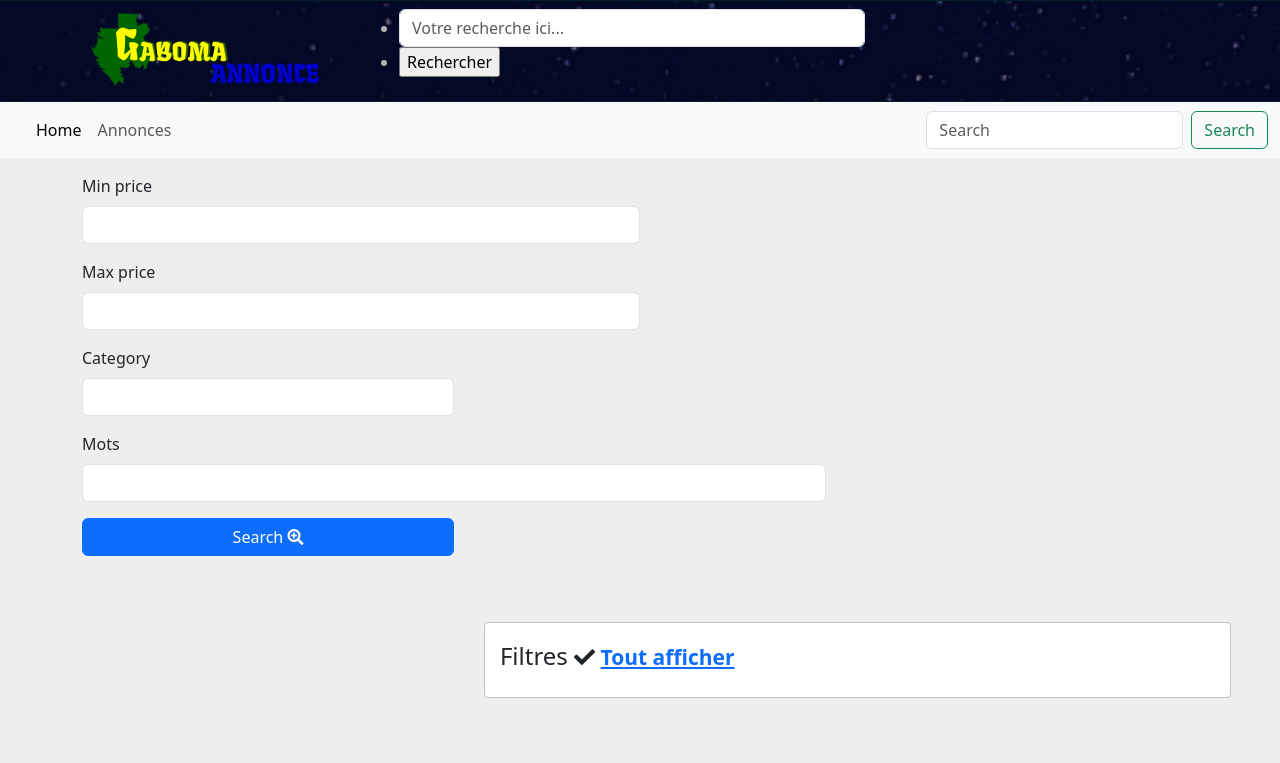
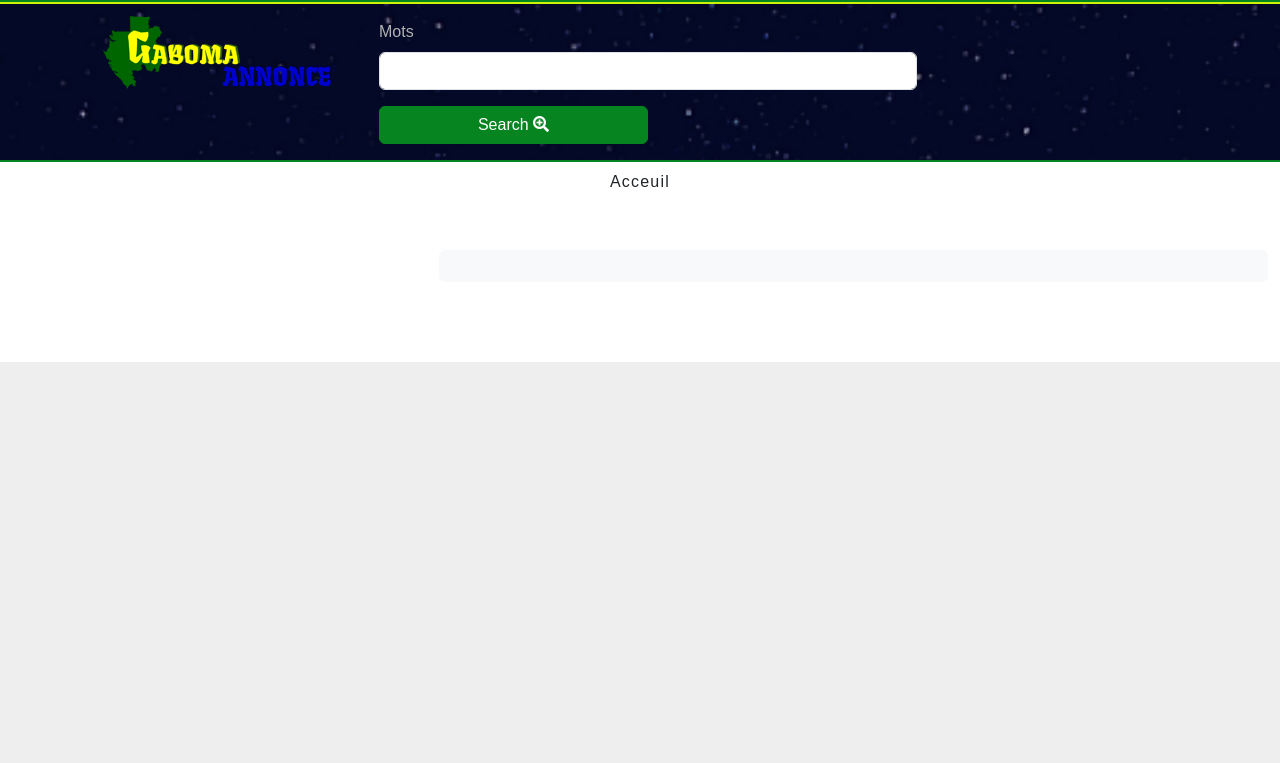
Before and after one commit to tkr-code/gaboma-annonce, a Symfony app: template templates/main/annonce/index.html.twig in a window 1280 px wide. Shown: the top 763 px of the page. Run offline with Twig, Linux system fonts and the light colour scheme; the template is opened without the code that fills it, so the values that code supplies are empty; form fields are guessed from the names that the template uses; some libraries are stand-ins or nearby versions.

Commit message:
gestion category 90 et gestion annonce 50 prod

```diff
--- /dev/null
+++ b/public/css/gaboma-annonce.css
@@ -0,0 +1,92 @@
+ body {
+        background: #eee
+    }
+
+    .ratings i {
+        font-size: 16px;
+        color: red
+    }
+
+    .strike-text {
+        color: red;
+        text-decoration: line-through
+    }
+
+    .product-image {
+        width: 100%
+    }
+
+    .dot {
+        height: 7px;
+        width: 7px;
+        margin-left: 6px;
+        margin-right: 6px;
+        margin-top: 3px;
+        background-color: blue;
+        border-radius: 50%;
+        display: inline-block
+    }
+
+    .spec-1 {
+        color: #938787;
+        font-size: 15px
+    }
+
+    h5 {
+        font-weight: 400
+    }
+
+    .para {
+        font-size: 16px
+    }
+
+    a {
+        color: #212529 !important;
+        letter-spacing: 1.2px
+    }
+*{
+  font-family: 'Montserrat', sans-serif
+}
+  header {
+    background: url('../img/icons/gaboma-icon.png') no-repeat;
+    background-position-x: 0%;
+    background-position-y: 0%;
+    background-size: auto;
+    background-size: cover;
+    background-position: center top;
+    /* color: #b3b3b3;
+    border-top: 1px solid #012026;
+    border-bottom: 1px solid #012026;
+    padding: 8px 0;
+    height: 95px; */
+  }
+  .header-top {
+    color: #b3b3b3;
+    padding: 8px 0;
+    min-height: 95px;
+  }
+  .drapeau {
+    border-top: 2px solid #068420;
+    border-bottom: 2px solid #ccf40b;
+  }
+  .btn-primary{
+      border-color: #068420!important;
+      background-color: #068420!important;
+  }
+  .btn-primary:hover{
+      border-color: #ccf40b!important;
+      background-color: #ccf40b!important;
+  }
+  nav.navbar.navbar-expand-lg.navbar-light.bg-light{
+      background-color: white!important;
+      border-top: 2px solid #068420!important;
+      padding-top: 0!important;
+      padding-bottom: 0!important;
+  }
+    .nav-item.active{
+        background-color: #068420!important;
+        color: #fff!important;
+  }
+    .nav-item.active a{
+        color: #fff!important;
+  }
--- a/src/DataFixtures/CategoriFixtures.php
+++ b/src/DataFixtures/CategoriFixtures.php
@@ -25,11 +25,12 @@ class CategoriFixtures extends Fixture implements DependentFixtureInterface
         foreach($categories as $key =>  $v){
             $categorie = new Category();
                 $categorie->setName($v);
-                $categorie->setParent($this->getReference('parent_Informatiques'))
+                $categorie->setParent($this->getReference('parent_Multimédiats'))
                 ->setIsActive(true);
                 $manager->persist($categorie);
                 $this->addReference('categorie_'.$key,$categorie);
         }
+
         $manager->flush();
     }
 
--- a/src/Entity/Category.php
+++ b/src/Entity/Category.php
@@ -55,6 +55,10 @@ class Category
     public function getName(): ?string
     {
         return $this->name;
+    }
+    public function getSlug(): ?string
+    {
+        return str_replace(' ','_',$this->name);
     }
 
     public function setName(string $name): self
--- a/src/Repository/AnnonceRepository.php
+++ b/src/Repository/AnnonceRepository.php
@@ -42,6 +42,12 @@ class AnnonceRepository extends ServiceEntityRepository
         ->getQuery()
         ->getResult()
         ;
+    }
+    public function parentCategorie(string $parentCategorie){
+        $query = $this->query()
+        // ->add()
+        ;
+        return $query->getQuery();
     }
         /**
      * Recheche les articles en fonctions du formulaire
--- /dev/null
+++ b/src/help/help.txt
@@ -0,0 +1 @@
+app.request.attributes.get('_route')
--- a/src/Controller/Admin/AdminController.php
+++ b/templates/macros/search1.html.twig
@@ -1,32 +1,22 @@
-<?php
-
-namespace App\Controller\Admin;
-
-use App\Repository\AnnonceRepository;
-use App\Repository\UserRepository;
-use Symfony\Bundle\FrameworkBundle\Controller\AbstractController;
-use Symfony\Component\HttpFoundation\Response;
-use Symfony\Component\Routing\Annotation\Route;
-use Symfony\Contracts\Translation\TranslatorInterface;
-
-class AdminController extends AbstractController
-{
-    private $translator;
-    public function __construct(TranslatorInterface $translatorInterface)
-    {
-     $this->translator = $translatorInterface;
-    }
-    /**
-     * @Route("/admin/", name="admin")
-     */
-    public function index(UserRepository $userRepository, AnnonceRepository $annonceRepository): Response
-    {
-        return $this->render('admin/index.html.twig', [
-            'parent_page' =>$this->translator->trans('Dashboard'),
-            'en_attente'=>$annonceRepository->etat('En attente'),
-            'mes_annonces'=>$annonceRepository->user($this->getUser()),
-            'annonces'=>$annonceRepository->findAll(),
-            'nb_users'=>count($userRepository->findAll())
-        ]);
-    }
-}
+{% macro search(form) %}
+<div class="rounded py-2">
+    <div class="container">
+        {{ form_start(form,{action:path('annonces'), attr:{
+            id:'search-form'
+        } }) }}
+        <div class="row">
+            <div class="col-lg-12">
+                <div class="form-row ">
+                    <div class="col-md-8 col-12">
+                    {{ form_row(form.mots)}}
+                    </div>
+                    <div class="col-md-4 col-12">
+                        <button class="btn w-100 btn-primary">{% trans %}Search{% endtrans %} <i class="fa fa-search-plus" aria-hidden="true"></i> </button>
+                    </div>
+                </div>
+            </div>
+        </div>
+        {{ form_end(form) }}
+    </div>
+</div>
+{% endmacro %}
--- /dev/null
+++ b/templates/macros/select2.html.twig
@@ -0,0 +1,20 @@
+{% macro css(params) %}
+    <!-- select2 -->
+    <link rel="stylesheet" href="{{ asset('vendor/select2/css/select2.min.css') }}">
+    <link rel="stylesheet" href="{{ asset('vendor/select2-bootstrap4-theme/select2-bootstrap4.min.css') }}">
+{% endmacro %}
+
+{% macro js(params) %}
+    <!-- select2 -->
+    <script src="{{ asset('vendor/select2/js/select2.full.min.js') }}"></script>
+{% endmacro %}
+{% macro script(id = 'select') %}
+  <script>
+    $(document).ready(function () {
+      //Initialize Select2 Elements
+      $('{{id}}').select2({
+        theme: 'bootstrap4'
+      })
+    })
+  </script>
+{% endmacro %}
--- a/templates/main/annonce/_annonce.html.twig
+++ b/templates/main/annonce/_annonce.html.twig
@@ -16,26 +16,21 @@
             </div>
             <p class="text-justify para mb-0">{{ item.content|slice(0,85) }} {{ item.content|length > 85 ? '[...]':''}} <br></p>
             <div class="mb-1 spec-1">
-                <span>Informatique</span> | <span><i class="fa fa-camera" aria-hidden="true"></i> Image </span> 3 |
-                 <span><i class="fa fa-eye" aria-hidden="true"></i> Vue </span>: 10
+                <span>{{item.category.name}}</span> | <span><i class="fa fa-camera text-dark" aria-hidden="true"></i> </span> {{item.images|length}} |
+                 <span><i class="fa fa-eye text-dark" aria-hidden="true"></i> Vue </span>: 10
                 <br>
-
-                <span><i class="fas fa-map-marked-alt"></i> Adresse: Dakar - sacre coeur 2</span> <br>
-                <span><i class="fa fa-calendar" aria-hidden="true"></i> Publié le vendredi 26 novembre 2021</span>
+                <span><i class="fas fa-map-marked-alt text-dark"></i> Dakar - sacré coeur 2 le 09/01/2022</span>
             </div>
         </a>
     </div>
     <div class="align-items-center align-content-center col-md-4 border-left mt-1">
         <h6 class="text-success">Professionnel</h6>
         <div class="d-flex flex-column mt-1">
-            <button class="btn btn-primary btn-sm" type="button">Message</button>
-            <button class="btn btn-success mt-2 btn-sm" type="button">Message Whatsapp</button>
+            <button class="btn btn-primary btn-sm" type="button"><i class="fa fa-comments" aria-hidden="true"></i> Message</button>
+            <button class="btn btn-success mt-2 btn-sm" type="button"> <i class="fab fa-whatsapp    "></i> Message Whatsapp</button>
             <button class="btn btn-outline-primary btn-sm mt-2" type="button">
                 Appeller
             </button>
-            <div class="bg-light mt-1 p-2 rounded">
-                +221 78 127 82 88 | +221 249 55 92
-            </div>
         </div>
     </div>
 </div>
--- a/templates/main/annonce/index.html.twig
+++ b/templates/main/annonce/index.html.twig
@@ -1,84 +1,61 @@
 {% extends "main/base.html.twig" %}
-{% import "macros/search.html.twig" as search %}
 
 {% block title %}Toutes les annonces{% endblock %}
 {% block body %}
-<style>
-    body {
-        background: #eee
-    }
-
-    .ratings i {
-        font-size: 16px;
-        color: red
-    }
-
-    .strike-text {
-        color: red;
-        text-decoration: line-through
-    }
-
-    .product-image {
-        width: 100%
-    }
-
-    .dot {
-        height: 7px;
-        width: 7px;
-        margin-left: 6px;
-        margin-right: 6px;
-        margin-top: 3px;
-        background-color: blue;
-        border-radius: 50%;
-        display: inline-block
-    }
-
-    .spec-1 {
-        color: #938787;
-        font-size: 15px
-    }
-
-    h5 {
-        font-weight: 400
-    }
-
-    .para {
-        font-size: 16px
-    }
-</style>
-{{ search.search(form) }}
-<div class="row">
+<div class="row bg-white">
     <div class="col-md-4">
 
     </div>
     <div class="col-md-8">
-        <div class="container-fluid mt-5 mb-5">
-            <div class="d-flex justify-content-center row">
-                <div class="col-md-11 col-11">
+        <div class="container-fluid my-5 rounded">
+            <div class="d-flex justify-content-center  row">
+                <div class="col-md-12 bg-light rounded py-3 mb-3">
                     <div class="filtres">
-                    {% if parent %}
-                        <h4>{{ parent }}</h4>
-                    {% endif %}
-                        <div style="border:1px solid #c3c3c3; background:#fff;margin:2px; border-radius:4px; padding:15px">
-                            <fieldset>
-                                <legend>Filtres
-                                    <small>
-                                        <i class="fa fa-check colorChecked"></i>
-                                        <a href="#" style="font-weight:bold">Tout
-                                            afficher</a>
-                                    </small>
-                                </legend>
-                                <div class="row">
-                                    {% for item in parents %}
-                                    <div class="col-xs-6 col-md-4 col-lg-3">
-                                        <i class="fa fa-square-o colorChecked"></i>
-                                        <a href="{{ path('annonces_categorie',{parent:item.name|lower}) }}">{{ item.name }}</a>
-                                    </div>
-                                    {% endfor %}
+                        {% if app.request.attributes.get('_route') == 'annonces_parent' or app.request.attributes.get('_route') == 'annonces_categorie' %}
+                        <label for="">CATEGORIES</label>
+                        {# <select style="width:50%" class="custom-select mx-2" onChange="location=this.options[selectedIndex].value;">
+                            <option value="" selected>Catégories</option>
+                            {% for item in parents %}
+                            <option {{ item.name|lower == parent.name|lower ? 'selected' : '' }}
+                                value="{{ path('annonces_parent',{parent:item.name|lower}) }}">
+                                {{item.name}}
+                            </option>
+                            {% endfor %}
+                        </select> #}
+                        <div
+                            style="margin:2px; border-radius:4px; padding:15px">
+                            <div class="row">
+                                <div class="col-md-12">
+                                    <h4>{{ parent.name|upper }}</h4>
                                 </div>
-                            </fieldset>
+                                {% for item in parent.categories %}
+                                <div class="col-xs-6 col-md-4 col-lg-3">
+                                    <i class="fa fa-square-o colorChecked"></i>
+                                    <a
+                                        href="{{ path('annonces_categorie',{parent:item.parent.name|lower, categorie:item.name|lower}) }}">{{
+                                        item.name ~ item.id }}</a>
+                                </div>
+                                {% endfor %}
+                            </div>
                         </div>
+                        {% endif %}
+                        {# {% if app.request.attributes.get('_route') == 'annonces_categorie' %}
+                        <legend>{{parent.name|upper}} </legend>
+                        <div class="row">
+                            <div class="col-md-12"></div>
+                            {% for item in parent.categories %}
+                            <div class="col-xs-6 col-md-4 col-lg-3">
+                                <i class="fa fa-square-o colorChecked"></i>
+                                <a
+                                    href="{{ path('annonces_categorie',{parent:item.parent.name|lower,categorie:item.slug|lower}) }}">{{
+                                    item.name }}</a>
+                            </div>
+                            {% endfor %}
+                        </div>
+                        {% endif %} #}
                     </div>
+                </div>
+                <div class="col-md-12 col-12 ">
                     {{ include ("main/annonce/_annonce.html.twig",{items:annonces} ) }}
                 </div>
                 <div class="pagination p-2">
@@ -89,3 +66,11 @@
     </div>
 </div>
 {% endblock %}
+
+{% block javascripts %}
+<script>
+    $(document).ready(function () {
+    //    alert('dffd')
+    })
+</script>
+{% endblock %}
--- a/templates/main/base.html.twig
+++ b/templates/main/base.html.twig
@@ -1,3 +1,6 @@
+{% import "macros/search1.html.twig" as search %}
+{% import "macros/select2.html.twig" as select2 %}
+
 <!doctype html>
 <html lang="en">
 
@@ -9,24 +12,14 @@
   <link rel="stylesheet" href="{{ asset('vendor/bootstrap/css/bootstrap.css') }}">
   <!-- font-awesome -->
   <link rel="stylesheet" href="{{ asset('vendor/fontawesome-free/css/all.min.css') }}">
+  <!-- style gaboma annonce -->
+  <link rel="stylesheet" href="{{asset('css/gaboma-annonce.css')}}">
+  {{ select2.css() }}
   {% block head %}{% endblock %}
 
   <title>{{ app_name }} - {% block title %}Welcome!{% endblock %}</title>
 </head>
 <style>
-  .header-top {
-    background: url('../img/icons/gaboma-icon.png') no-repeat;
-    background-position-x: 0%;
-    background-position-y: 0%;
-    background-size: auto;
-    background-size: cover;
-    background-position: center top;
-    color: #b3b3b3;
-    border-top: 1px solid #012026;
-    border-bottom: 1px solid #012026;
-    padding: 8px 0
-  }
-
   .main-search {}
 
   .a-detail:hover {
@@ -36,59 +29,56 @@
 
 <body>
   <header>
+    <div class="drapeau"></div>
     <div class="header-top">
       <div class="container">
-        <div class="row">
-          <div class="col-sm-3">
-            <div class="logo"><a href="/"><img src="{{ asset('img/icons/logo.png') }}" alt="Torrent"></a></div>
-          </div>
-          <div class="col-sm-9">
-            <div class="main-search">
-              <form class="form" method="POST">
-                <ul>
-                  <li class="col-sm-7" style="padding:0; margin:0">
-                    <input type="text" name="torrentSearch" class="form-control top-main-search"
-                      placeholder="Votre recherche ici..." value="" maxlength="49" required="">
-                  </li>
-                  <li class="col-sm-3" style="padding:0; margin:0">
-                    <input type="submit" value="Rechercher" class="top-search-btn">
-                  </li>
-                </ul>
-              </form>
+        <!-- <div class="container"> -->
+        <div class="row rounded">
+          <div class="col-md-3">
+            <div class="container">
+              <div class="logo">
+                <a href="/"><img src="/img/icons/logo.png" alt="Torrent"></a>
+              </div>
             </div>
           </div>
+          <div class="col-md-9">
+            {{ search.search(form) }}
+          </div>
         </div>
+        <!-- </div> -->
       </div>
     </div>
-  </header>
-  <nav class="navbar navbar-expand-lg navbar-light bg-light">
-    <div class="container-fluid">
-      <button class="navbar-toggler" type="button" data-bs-toggle="collapse" data-bs-target="#navbarTogglerDemo01"
-        aria-controls="navbarTogglerDemo01" aria-expanded="false" aria-label="Toggle navigation">
+    <nav class="navbar navbar-expand-lg navbar-light bg-light">
+      <!-- <a class="navbar-brand" href="#">Navbar</a> -->
+      <button class="navbar-toggler" type="button" data-toggle="collapse" data-target="#navbarSupportedContent"
+        aria-controls="navbarSupportedContent" aria-expanded="false" aria-label="Toggle navigation">
         <span class="navbar-toggler-icon"></span>
       </button>
-      <div class="collapse navbar-collapse" id="navbarTogglerDemo01">
-        <a class="navbar-brand" href="/">{{ app_name }}</a>
-        <ul class="navbar-nav me-auto mb-2 mb-lg-0">
-          <li class="nav-item">
-            <a class="nav-link active" aria-current="page" href="/">Home</a>
+
+      <div class="collapse navbar-collapse" id="navbarSupportedContent">
+        <ul class="navbar-nav mx-auto">
+          <li class="nav-item {{ app.request.attributes.get('_route') == 'home' ? 'active':'' }}">
+            <a class="nav-link" href="/">Acceuil <span class="sr-only">(current)</span></a>
           </li>
-          <li class="nav-item">
-            <a class="nav-link" href="{{ path('annonces') }}">Annonces</a>
+          {% for item in parents %}
+          <li class="nav-item {{ item.name|lower == parent.name|default('home')|lower ? 'active' : '' }} ">
+            <a class="nav-link" href="{{ path('annonces_parent',{parent:item.name|lower}) }}">{{item.name}}</a>
           </li>
+          {% endfor %}
         </ul>
-        <form class="d-flex">
-          <input class="form-control me-2" type="search" placeholder="Search" aria-label="Search">
-          <button class="btn btn-outline-success" type="submit">Search</button>
-        </form>
       </div>
-    </div>
-  </nav>
-  {% block body %}{% endblock %}
-  <script src="https://cdn.jsdelivr.net/npm/bootstrap@5.1.0/dist/js/bootstrap.bundle.min.js"
-    integrity="sha384-U1DAWAznBHeqEIlVSCgzq+c9gqGAJn5c/t99JyeKa9xxaYpSvHU5awsuZVVFIhvj"
-    crossorigin="anonymous"></script>
+    </nav>
+  </header>
+  <div class="container-fluid">
+    {% block body %}
+
+    {% endblock %}
+  </div>
+  <script src="{{ asset('vendor/jquery/jquery.min.js') }}"></script>
+  <script src="{{ asset('vendor/bootstrap/js/bootstrap.min.js') }}"></script>
   {% block foot %}{% endblock %}
+  {{ select2.js() }}
+  {{ select2.script() }}
   {% block javascripts %}{% endblock %}
 </body>
 
--- a/templates/main/home/index.html.twig
+++ b/templates/main/home/index.html.twig
@@ -3,8 +3,7 @@
 {% block title %}Home{% endblock %}
 
 {% block body %}
-
-<div class="jumbotron jumbotron-fluid">
+<div class="jumbotron mb-0 jumbotron-fluid">
     <div class="container">
         <h1 class="display-3">{{ app_name }}</h1>
         <p class="lead">PMD DEVELOPPER| Malick Tounkara</p>
```
Also changed, not shown: src/Controller/main/AnnonceController.php (+27 -10 lines), src/Controller/main/HomeController.php (+12 -3 lines), src/DataFixtures/CategoriParentFixtures.php (+3 -4 lines), src/Form/AppSearchType.php (added, +75 -0 lines).
